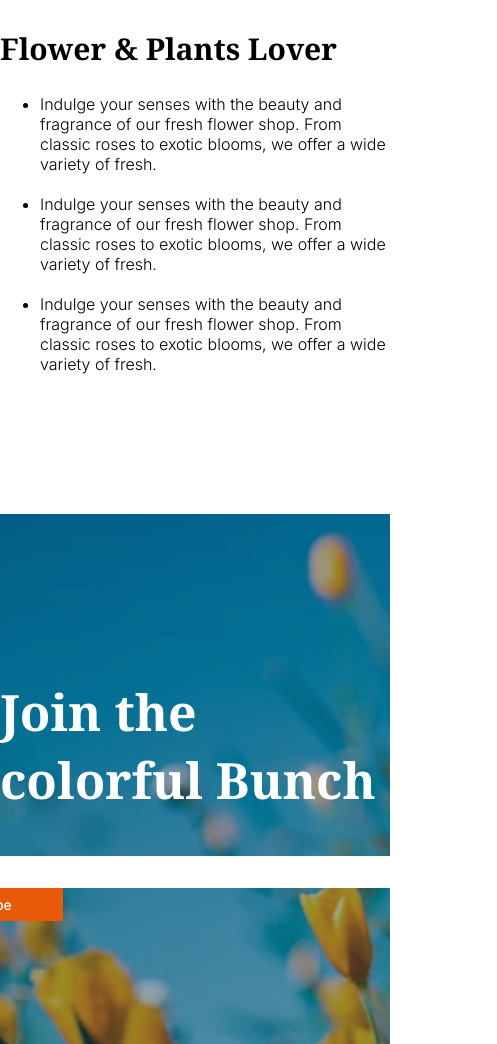
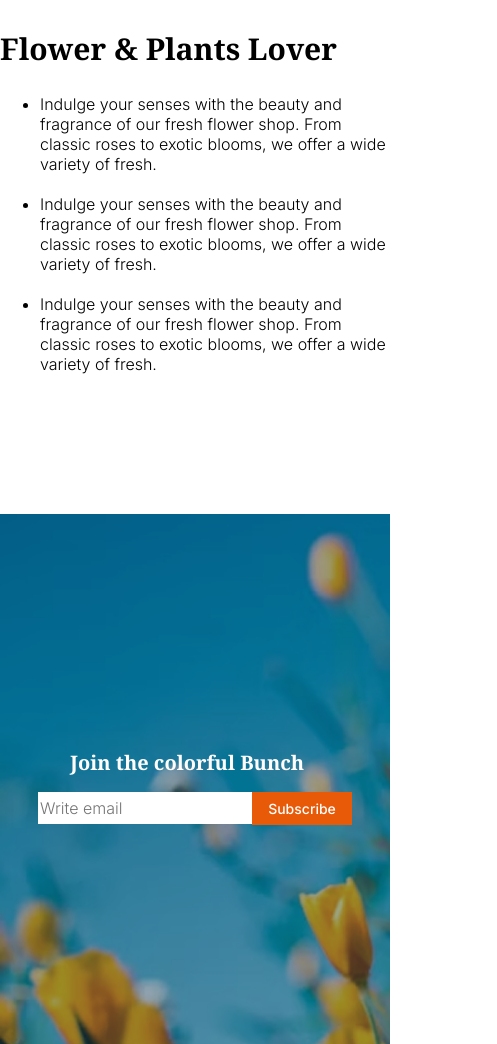
Before and after one commit to ratul43/flower-responsive-website, a plain HTML site: page index.html in a window 390 px wide. Shown: the part 3343-4387 px from the top of the page, 497 px wide, since content can reach past the window. Drawn offline with Linux system fonts and the light colour scheme.

Commit message:
join section responsive for mobile devices

```diff
--- a/index.html
+++ b/index.html
@@ -139,7 +139,7 @@
 
 <section class="join-section">
     <div class="background-img-container">
-        <h1 class="noto-serif-bold" style="color: white; font-size: 50px;">Join the colorful Bunch</h1>
+        <h1 class="noto-serif-bold-mobile join-title" style="color: white;">Join the colorful Bunch</h1>
         <div class="input-button-contain">
             <input class="input-measure inter-regular" type="text" placeholder="Write email"><button class="btn-measure inter-semibold" style="font-size: 14px;">Subscribe</button>
         </div>
--- a/style.css
+++ b/style.css
@@ -43,6 +43,17 @@
   font-variation-settings:
     "wdth" 100;
 }
+
+.noto-serif-bold-mobile {
+  font-family: "Noto Serif", serif;
+  font-optical-sizing: auto;
+  font-weight: 700;
+  font-size: 50px;
+  font-style: normal;
+  font-variation-settings:
+    "wdth" 100;
+}
+
 
 .primary-color{
     color: #E95A08;
@@ -307,8 +318,27 @@ body{
     width: 100%;
 }
 
+/* join section  */
 
+.input-measure{
+    width: 320px;
+    height: 30px;
+    border: none;
+}
 
+.noto-serif-bold-mobile{
+    font-size: 20px;
+}
+.join-title{
+    width: 250px;
+}
 
+.input-measure{
+    width: 210px;
+}
+
+.btn-measure{
+    width: 100px;
+}
 
 }
```
